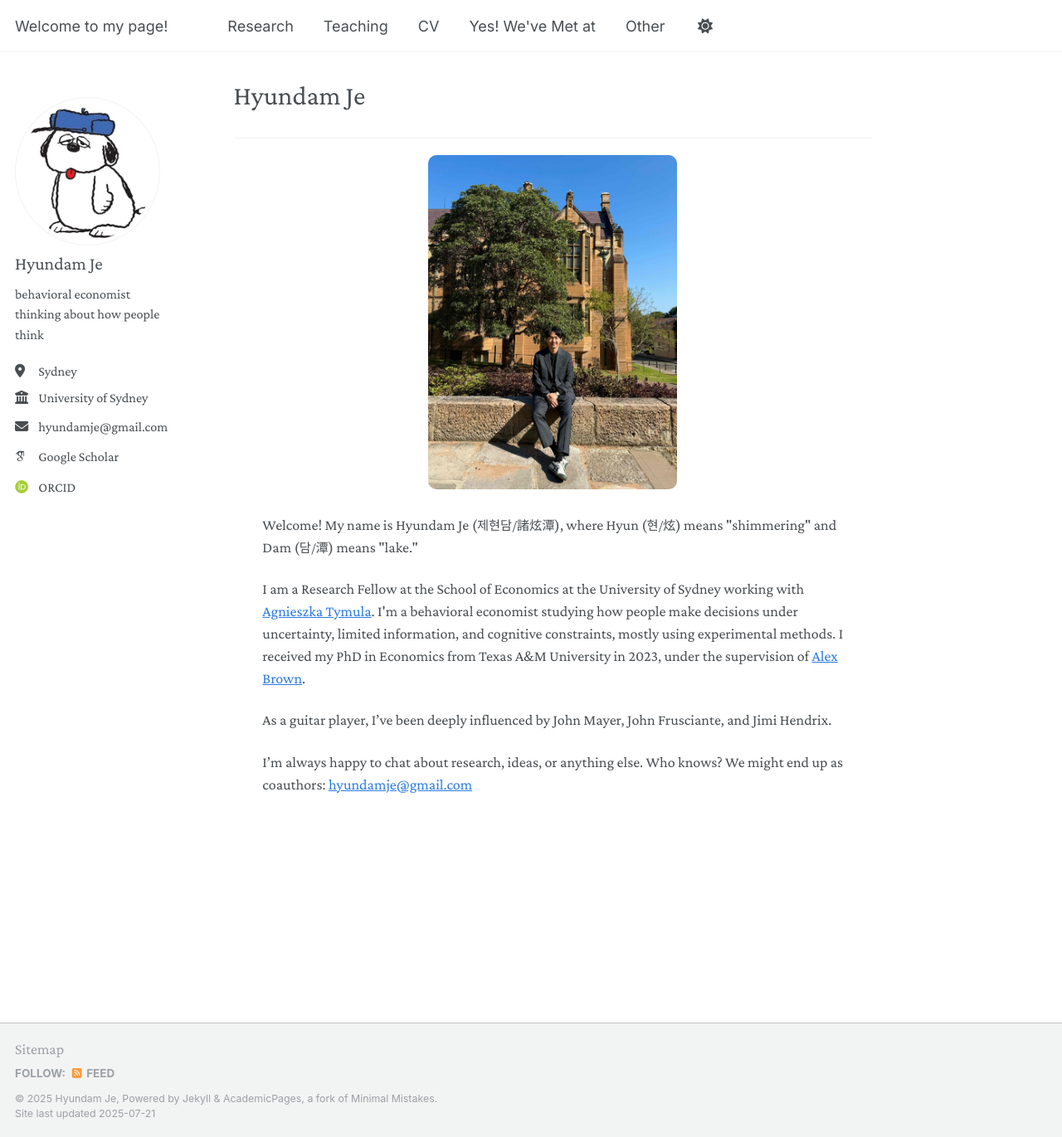
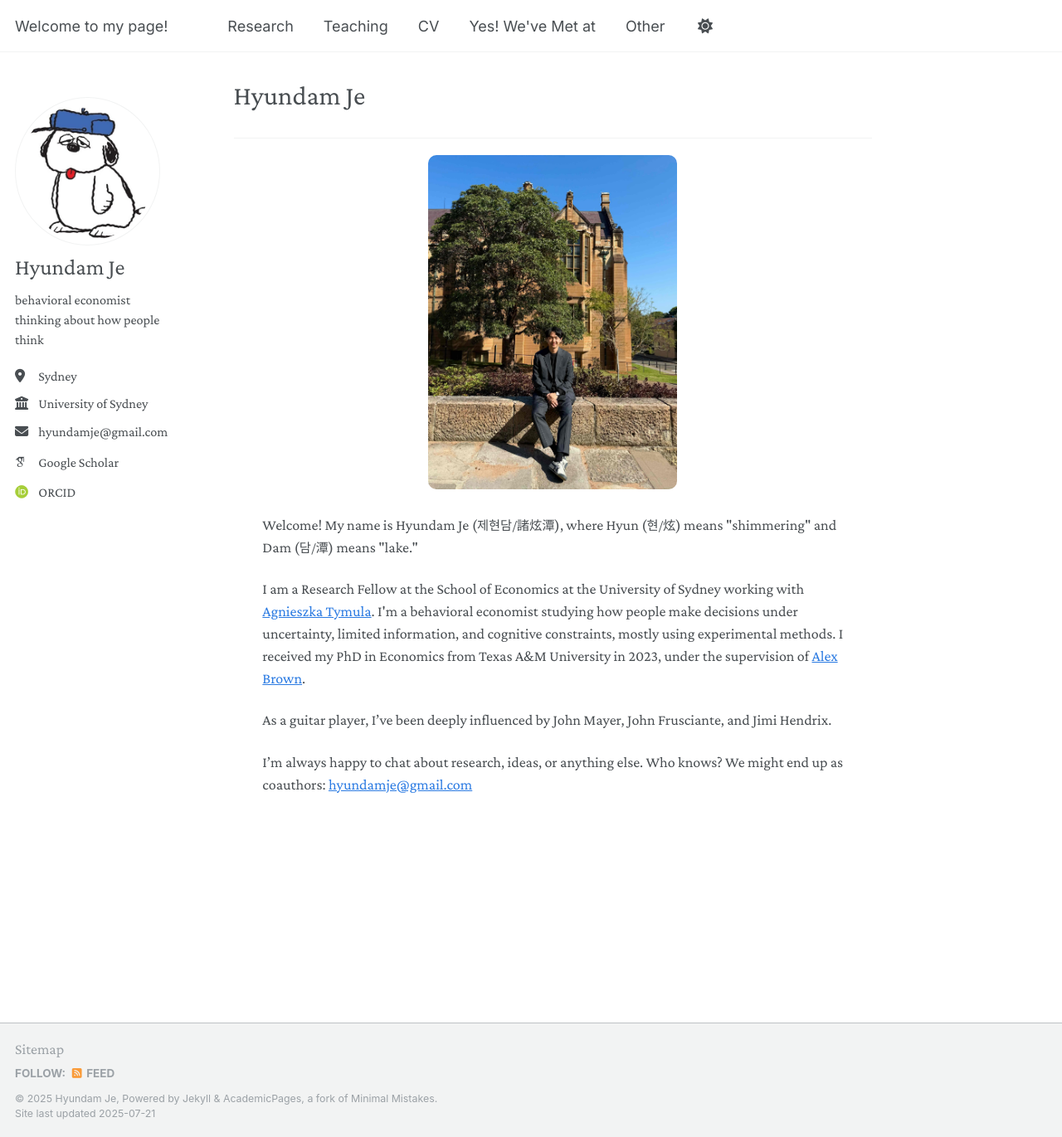
Before and after one commit to hyundamje/hyundamje.github.io, a Jekyll site: the page built from _pages/about.md, in a window 1280 px wide and 1371 px high. Shown: the whole window at 83% size. Built offline with Jekyll 4.4.1, drawn with Linux system fonts in a browser that asks for light colours; some web fonts are replaced.

Commit message:
Update custom.css

```diff
--- a/assets/css/custom.css
+++ b/assets/css/custom.css
@@ -8,7 +8,7 @@
 
 .author__name {
   font-family: 'Crimson Pro', serif !important;
-  font-size: 1.2rem !important;
+  font-size: 1.5rem !important;
   font-weight: 400;
 }
 .author__bio,
```
